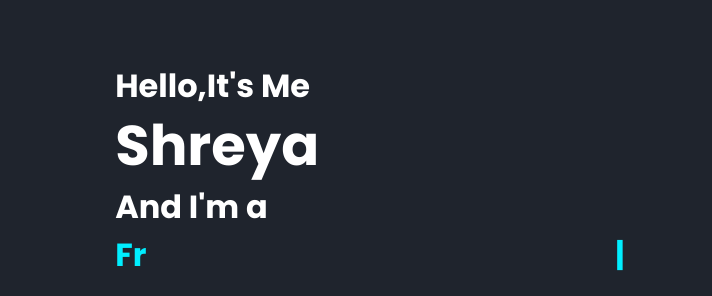
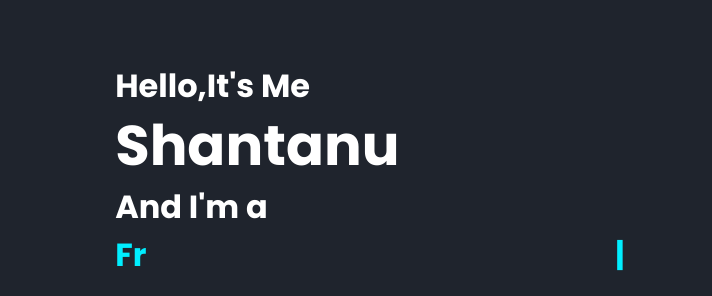
Before and after one commit to Shantanu700/WebDevelopmentPractical-External, a plain HTML site: page index.html in a window 1280 px wide. Shown: the part 187-483 px from the top of the page, 0-712 px from the left. Drawn offline with nearby package versions, Linux system fonts and the light colour scheme; grey boxes are pictures that could not be loaded.

Commit message:
compelted project

```diff
--- a/index.html
+++ b/index.html
@@ -24,7 +24,7 @@
         <section class="home" id="home">
             <div class="home-content">
                 <h3>Hello,It's Me</h3>
-                <h1>Shreya</h1>
+                <h1>Shantanu</h1>
                 <h3>And I'm a <span class="multiple-text"></span></h3>
                 <div class="social-media">
                     <a href="https://github.com/shreya6360/Responsive-personal_portfolio"><i class='bx bxl-github'></i></a>
```
